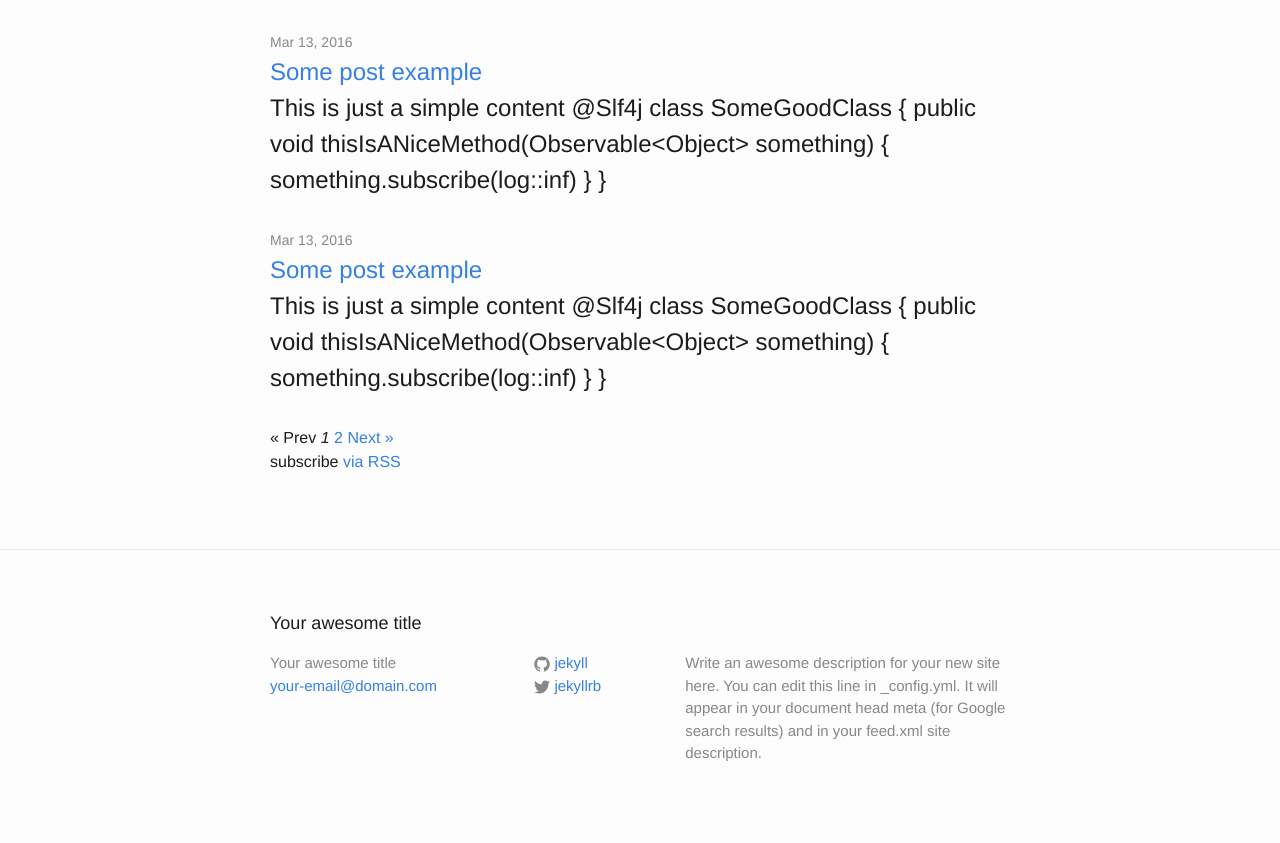
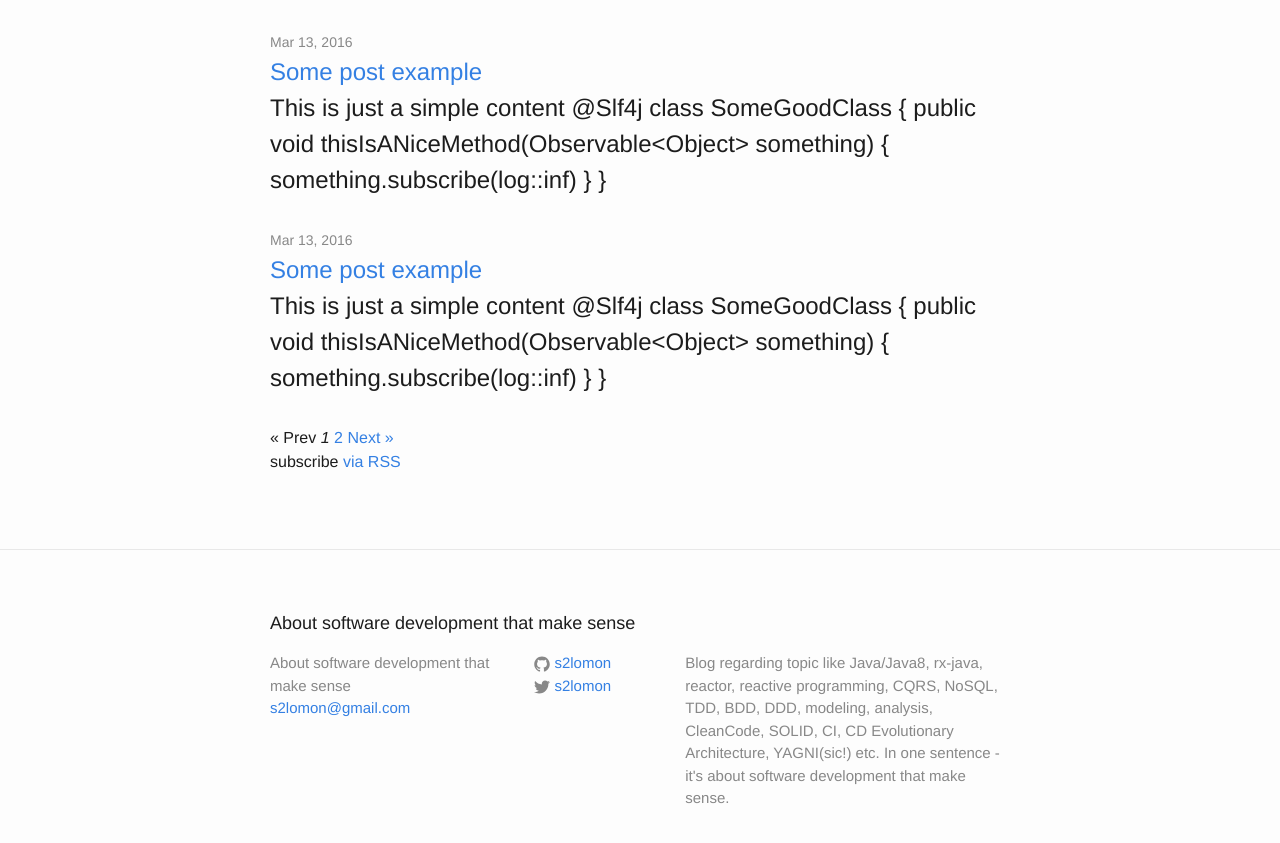
Before and after one commit to S2lomon/S2lomon, a Jekyll site: the page built from index.html, in a window 1280 px wide and 900 px high, scrolled down 719 px. Shown: the top 843 px of the window. Built offline with Jekyll 4.4.1, drawn with Linux system fonts in a browser that asks for light colours; the list of posts is cut into pages by our own code; some of the changed text lies outside the part shown.

Commit message:
changes in site description + details

```diff
--- a/_config.yml
+++ b/_config.yml
@@ -6,16 +6,16 @@
 # 'jekyll serve'. If you change this file, please restart the server process.
 
 # Site settings
-title: Your awesome title
-email: your-email@domain.com
+title: About software development that make sense
+email: s2lomon@gmail.com
 description: > # this means to ignore newlines until "baseurl:"
-  Write an awesome description for your new site here. You can edit this
-  line in _config.yml. It will appear in your document head meta (for
-  Google search results) and in your feed.xml site description.
+  Blog regarding topic like Java/Java8, rx-java, reactor, reactive programming, CQRS, NoSQL,
+  TDD, BDD, DDD, modeling, analysis, CleanCode, SOLID, CI, CD Evolutionary Architecture, YAGNI(sic!) etc.
+  In one sentence - it's about software development that make sense.
 baseurl: "" # the subpath of your site, e.g. /blog
-url: "http://yourdomain.com" # the base hostname & protocol for your site
-twitter_username: jekyllrb
-github_username:  jekyll
+url: "http://techbites.net" # the base hostname & protocol for your site
+twitter_username: s2lomon
+github_username:  s2lomon
 
 gems: [jekyll-paginate]
 
```
